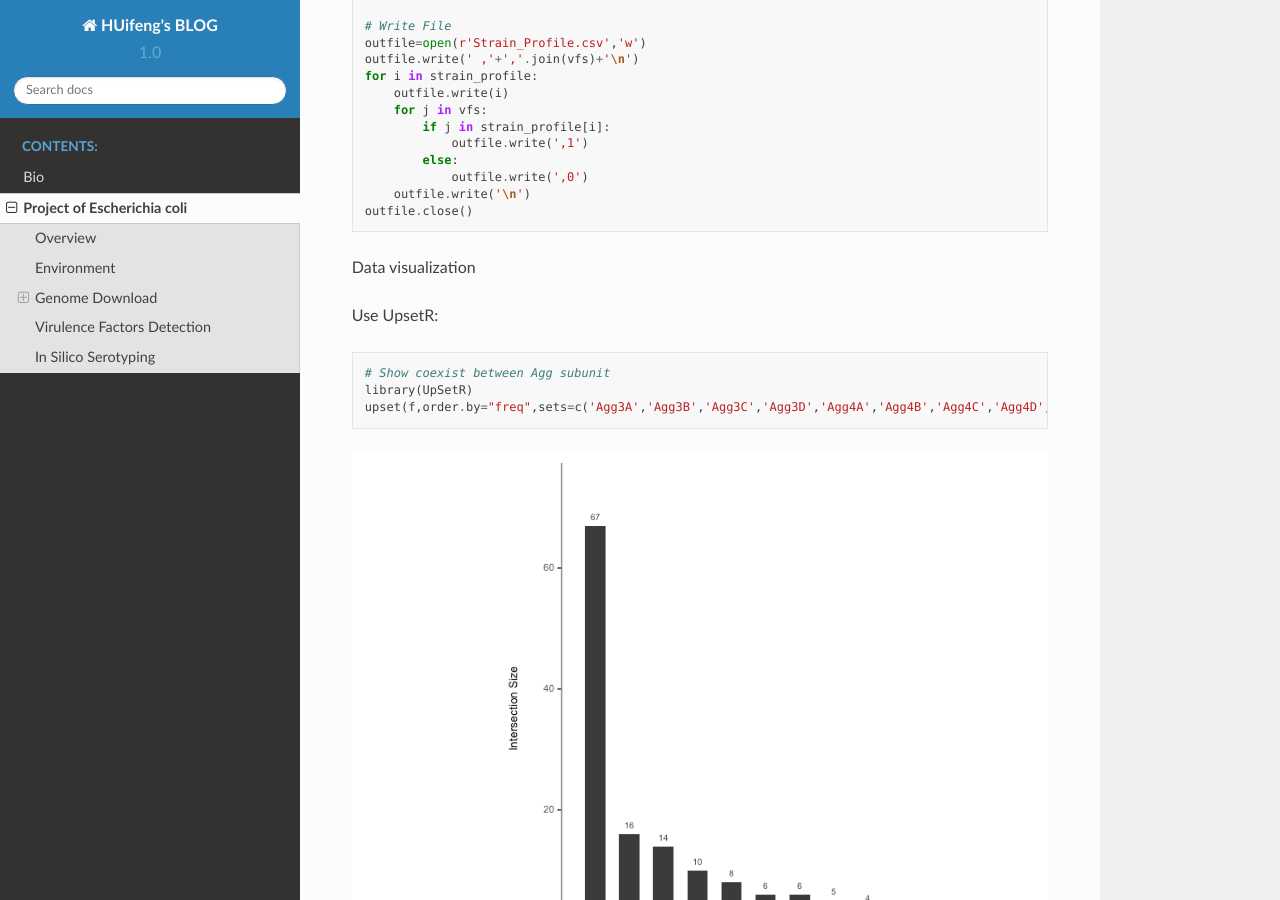
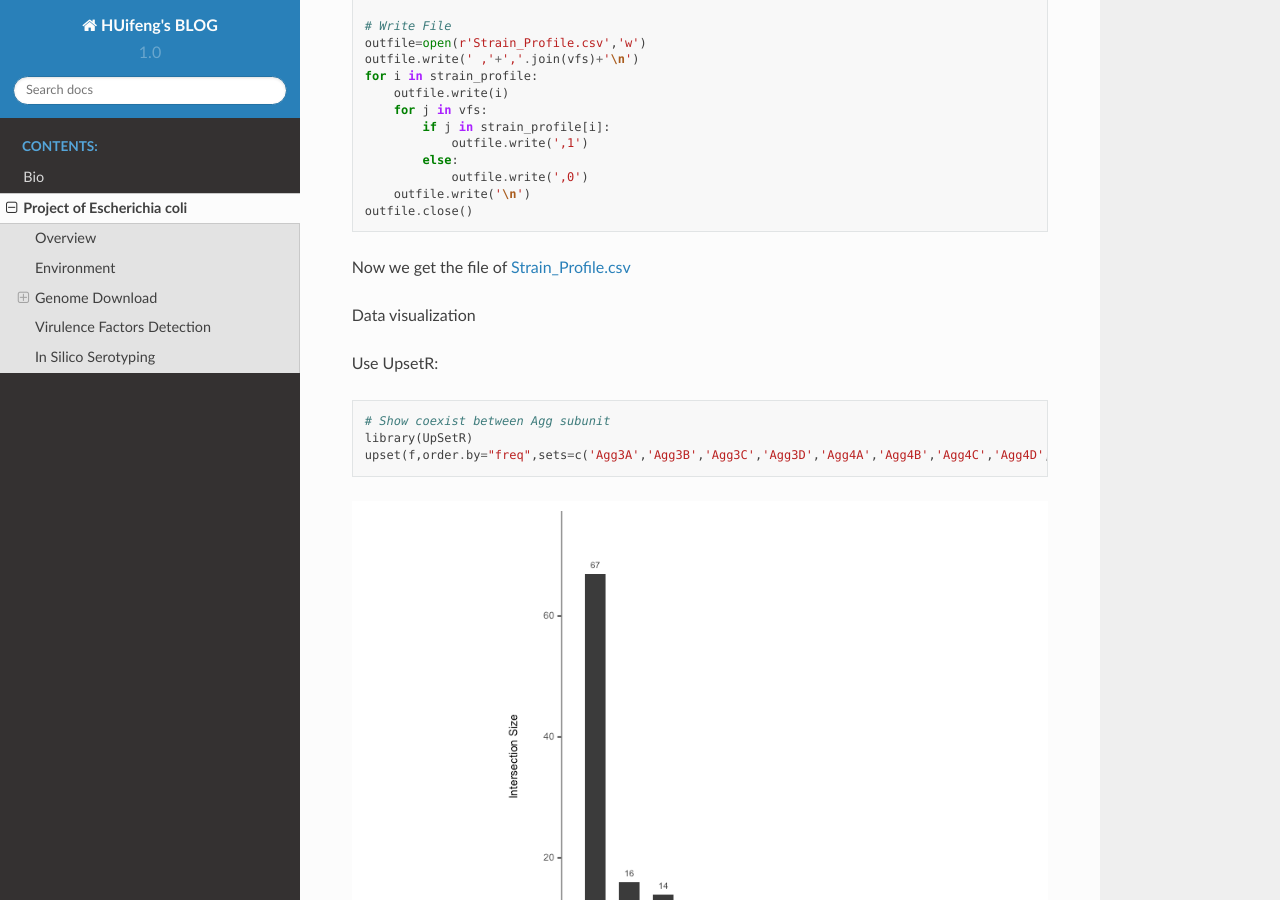
Before and after one commit to hzafeng/huifeng, a Sphinx documentation site: the page built from source/Ecoli.md, in a window 1280 px wide and 900 px high, scrolled down 2113 px. Built offline with Sphinx 7.4.7 and the Read the Docs theme 2.0.0, drawn with Linux system fonts in a browser that asks for light colours; some of the changed text lies outside the part shown.

Commit message:
20181009

```diff
--- a/source/Ecoli.md
+++ b/source/Ecoli.md
@@ -87,6 +87,8 @@ Result Analysis
         outfile.write('\n')
     outfile.close()
 
+Now we get the file of [Strain_Profile.csv](https://github.com/hzafeng/huifeng/tree/master/source/file)
+
 Data visualization
 
 Use UpsetR:
--- a/source/Ecoli.rst
+++ b/source/Ecoli.rst
@@ -129,6 +129,9 @@ Result Analysis
        outfile.write('\n')
    outfile.close()
 
+Now we get the file of
+`Strain_Profile.csv <https://github.com/hzafeng/huifeng/tree/master/source/file>`__
+
 Data visualization
 
 Use UpsetR:
```
Also changed, not shown: other parts of source/Ecoli.md (+1 -0 lines), other parts of source/Ecoli.rst (+3 -0 lines), 12 other files.
